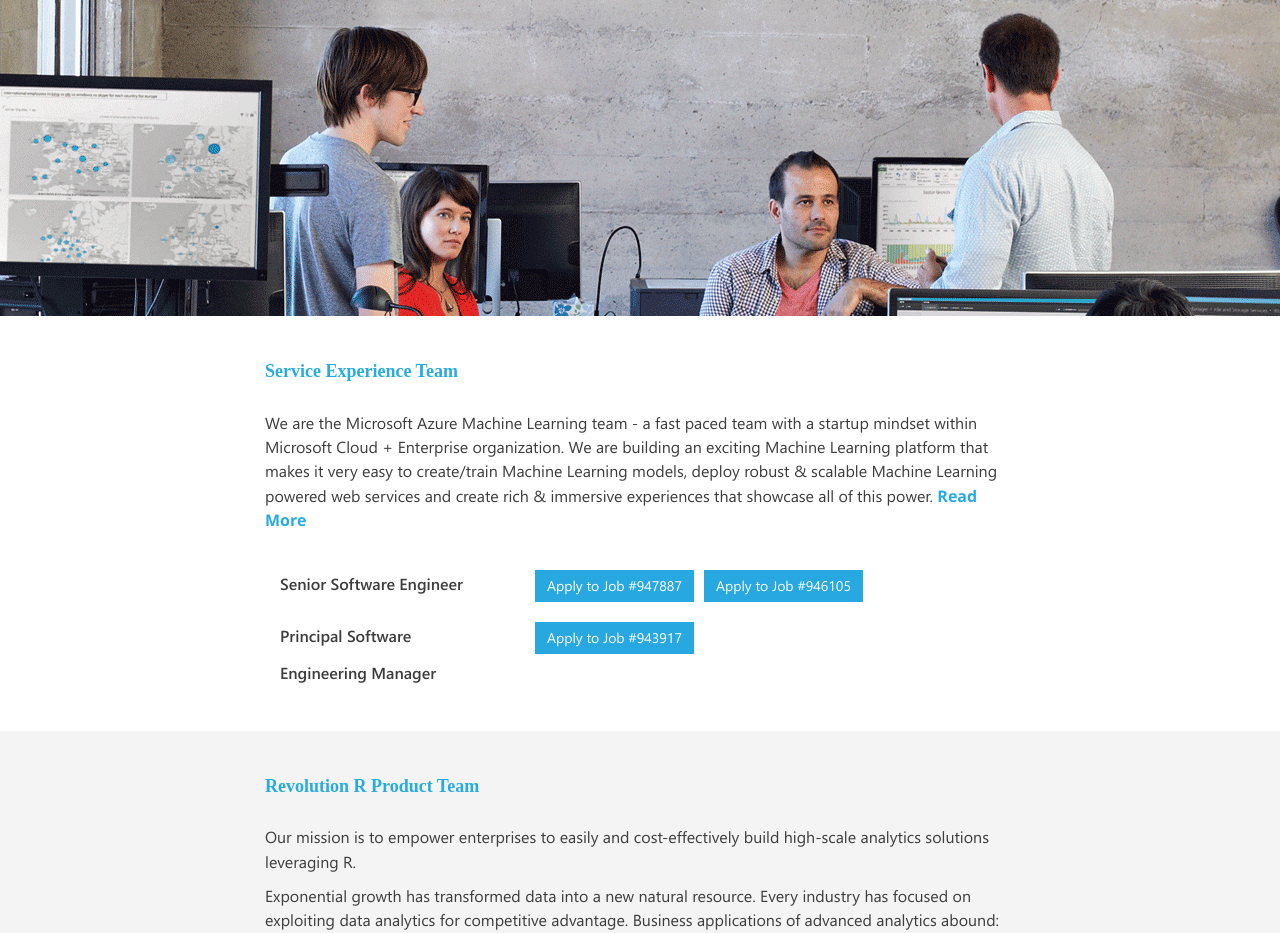
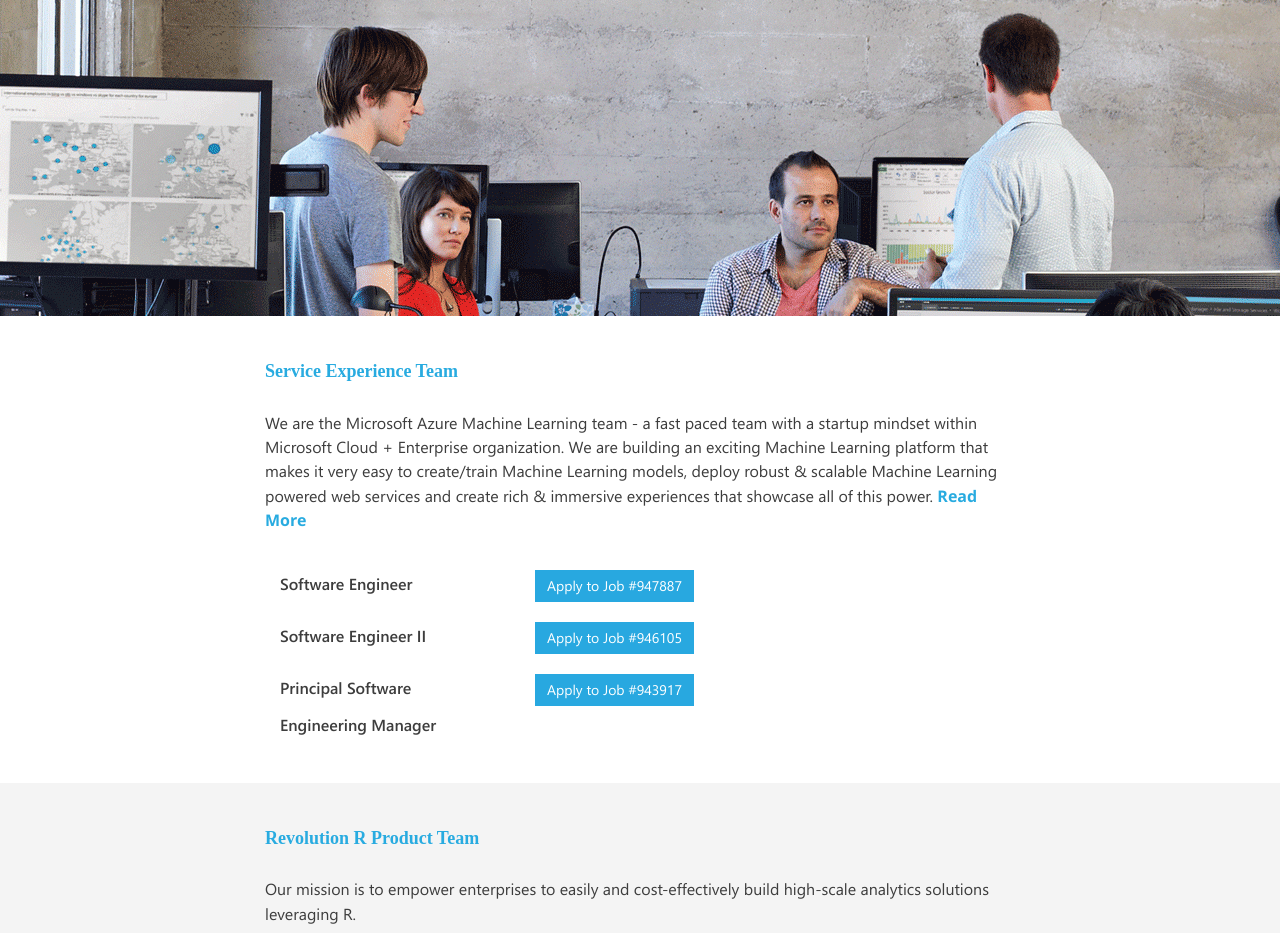
Before and after one commit to azuremljobs/azuremljobs.github.io, a website: page index.html in a window 1280 px wide. Shown: the part 159-1092 px from the top of the page. Drawn offline with nearby package versions, Linux system fonts and the light colour scheme; a web font is replaced by a local one.

Commit message:
Update index.html

```diff
--- a/index.html
+++ b/index.html
@@ -93,12 +93,19 @@
                 <div class="jobs">
                     <div class="row">
                         <div class="job-title col-xs-6 col-sm-4">
-                            Senior Software Engineer
+                            Software Engineer
                         </div>
                         <div class="job-links col-xs-6 col-sm-8">
                             <a class="btn btn-default" target="_blank"
                                href="https://careers.microsoft.com/jobdetails.aspx?jid=210236"
                                role="button">Apply to Job #947887</a>
+                        </div>
+                    </div>
+                    <div class="row">
+                        <div class="job-title col-xs-6 col-sm-4">
+                            Software Engineer II
+                        </div>
+                        <div class="job-links col-xs-6 col-sm-8">
                             <a class="btn btn-default" target="_blank"
                                href="https://careers.microsoft.com/jobdetails.aspx?jid=208804"
                                role="button">Apply to Job #946105</a>
```
